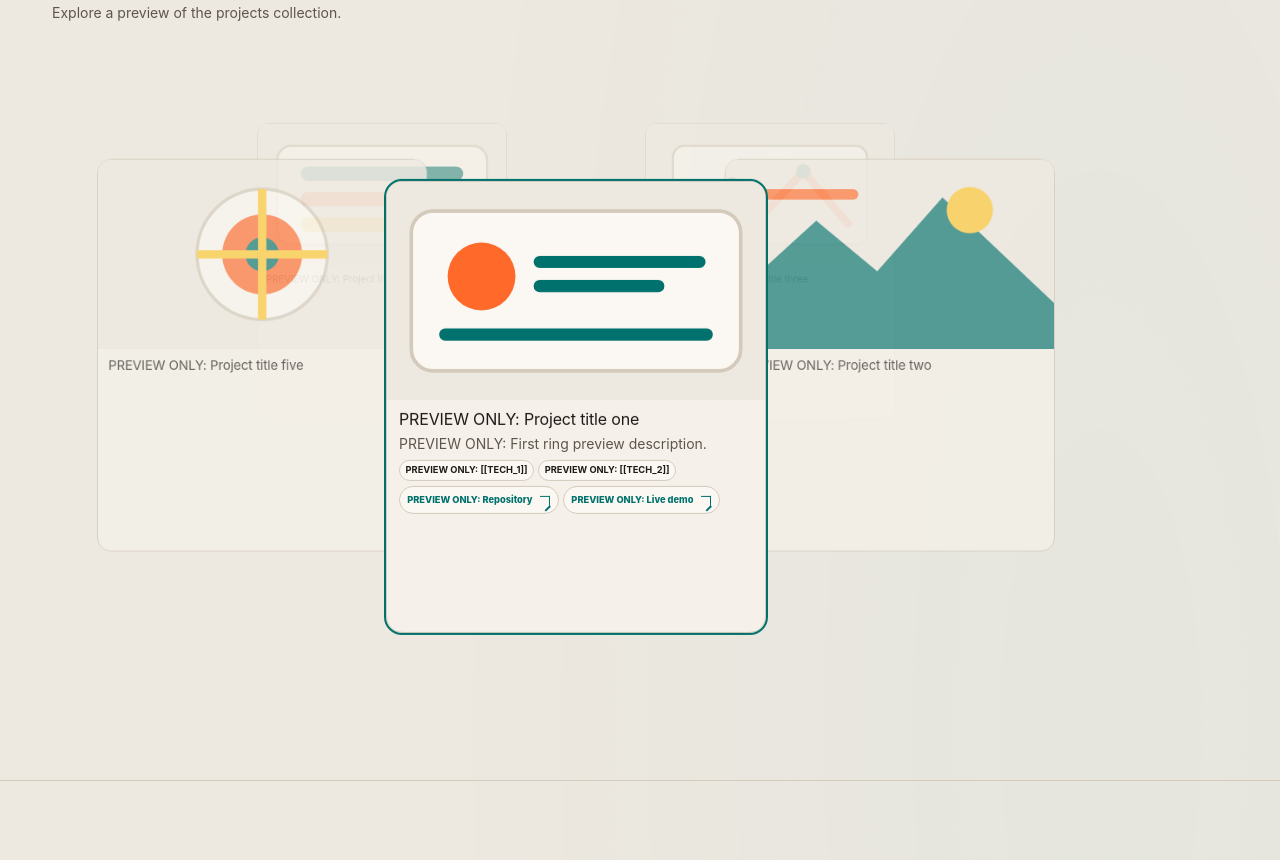
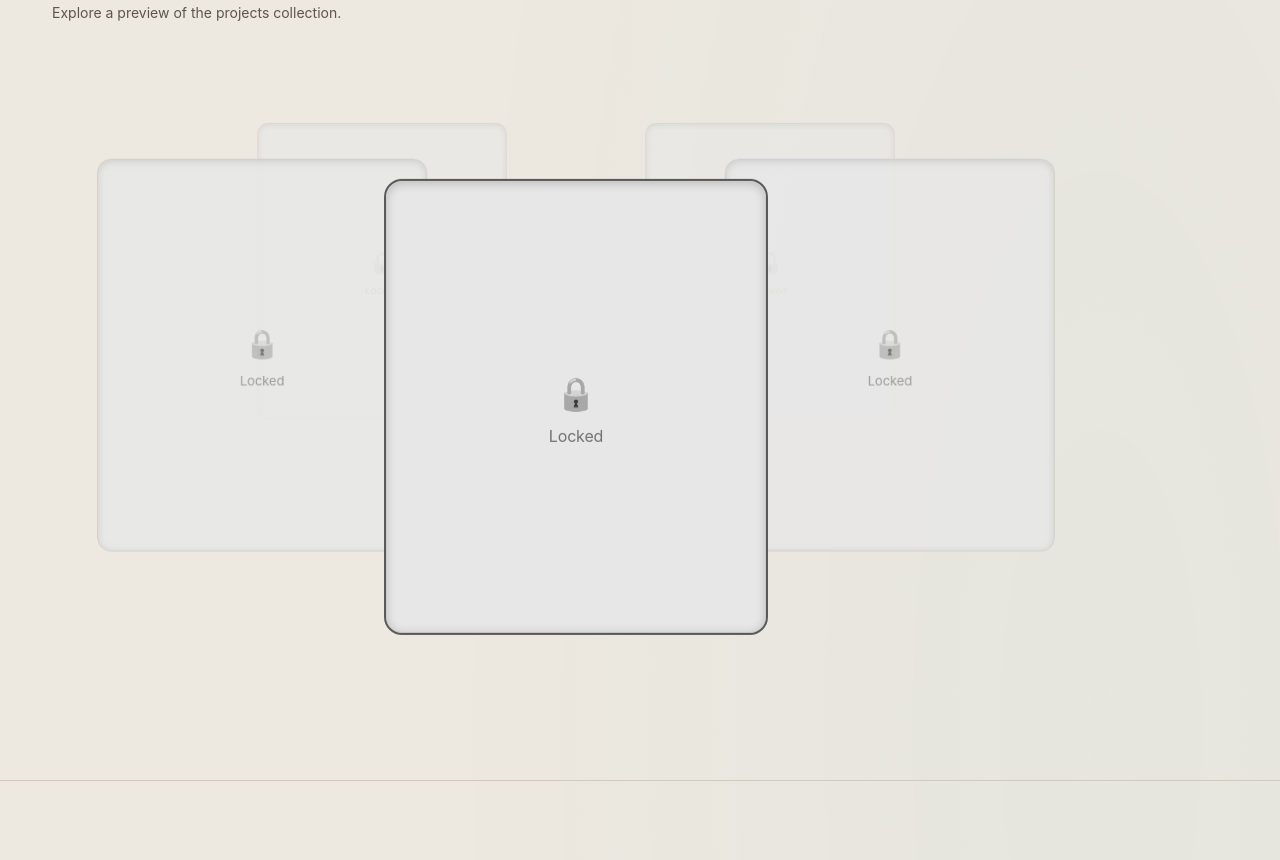
Before and after one commit to rw-teoh/Portfolio, a React (Vite) app: page / in a window 1280 px wide. Shown: the part 2520-3380 px from the top of the page. Built offline with nearby package versions, Linux system fonts and the light colour scheme.

Commit message:
feat: lock all projects

```diff
--- /dev/null
+++ b/src/components/LockedCard.tsx
@@ -0,0 +1,8 @@
+export default function LockedCard({ label = 'Locked' }: { label?: string }) {
+  return (
+    <div className="locked-card" aria-label={label}>
+      <span className="locked-icon">🔒</span>
+      <span>{label}</span>
+    </div>
+  );
+}
--- a/src/components/ProjectCard.tsx
+++ b/src/components/ProjectCard.tsx
@@ -35,6 +35,23 @@ export function ProjectCard({
   const imageSrc = project.image?.src.trim()
   const repositoryUrl = project.repositoryUrl?.trim()
   const demoUrl = project.demoUrl?.trim()
+
+    if (project.locked) {
+    return (
+      <article
+        role="group"
+        aria-roledescription={slideRoleDescription}
+        aria-label={slideLabel}
+        className="project-card project-card-locked"
+        data-front={isFront}
+      >
+        <div className="project-card-content">
+          <span className="locked-icon" aria-hidden="true">🔒</span>
+          <h3 className="project-card-title">{title}</h3>
+        </div>
+      </article>
+    )
+  }
 
   return (
     <article
--- a/src/data/projects.ts
+++ b/src/data/projects.ts
@@ -1,3 +1,5 @@
+import { LOCK_PROJECTS } from '../lib/config';
+
 export type LocalizedProjectText = {
   en: string
   'zh-Hans'?: string
@@ -17,13 +19,14 @@ export type Project = {
   }
   repositoryUrl?: string
   demoUrl?: string
+  locked?: boolean
 }
 
 // Add or edit an entry with a stable id, English copy, optional translations,
 // optional technologies, an image with intrinsic dimensions, and optional URLs.
 // Remove an entry from this array to remove it from the section.
 // PREVIEW ONLY: remove these five fixtures separately after feedback.
-export const projects: Project[] = [
+const realProjects: Project[] = [
   {
     id: 'preview-only-ring-project-1',
     title: {
@@ -155,3 +158,12 @@ export const projects: Project[] = [
     demoUrl: '#',
   },
 ]
+
+const lockedProjects: Project[] = Array.from({ length: 5 }, (_, i) => ({
+  id: `locked-${i + 1}`,
+    title: { en: 'Locked', 'zh-Hans': '已锁定', de: 'Gesperrt' },
+  description: { en: '' },
+  locked: true,
+}))
+
+export const projects: Project[] = LOCK_PROJECTS ? lockedProjects : realProjects
--- a/src/index.css
+++ b/src/index.css
@@ -2665,3 +2665,39 @@ section[data-decorations-active="false"] .education-timeline-dot {
     font-size: 0.84rem;
   }
 }
+
+.locked-card {
+  display: flex;
+  flex-direction: column;
+  align-items: center;
+  justify-content: center;
+  gap: 0.5rem;
+  min-height: 220px;
+  border-radius: 1rem;
+  background: #e5e7eb;
+  color: #6b7280;
+  box-shadow: inset 0 2px 10px rgba(0, 0, 0, 0.18);
+  filter: grayscale(1);
+  pointer-events: none;
+  user-select: none;
+}
+.locked-icon { font-size: 2rem; }
+
+.project-card-locked {
+  background: #e5e7eb;
+  color: #6b7280;
+  box-shadow: inset 0 2px 10px rgba(0, 0, 0, 0.18);
+  filter: grayscale(1);
+  user-select: none;
+}
+.project-card-locked .project-card-content {
+  display: flex;
+  flex-direction: column;
+  align-items: center;
+  justify-content: center;
+  gap: 0.5rem;
+  height: 100%;
+}
+.locked-icon {
+  font-size: 2rem;
+}
--- /dev/null
+++ b/src/lib/config.ts
@@ -0,0 +1,2 @@
+export const LOCK_PROJECTS = true;
+export const LOCK_CERTIFICATES = true;
```
